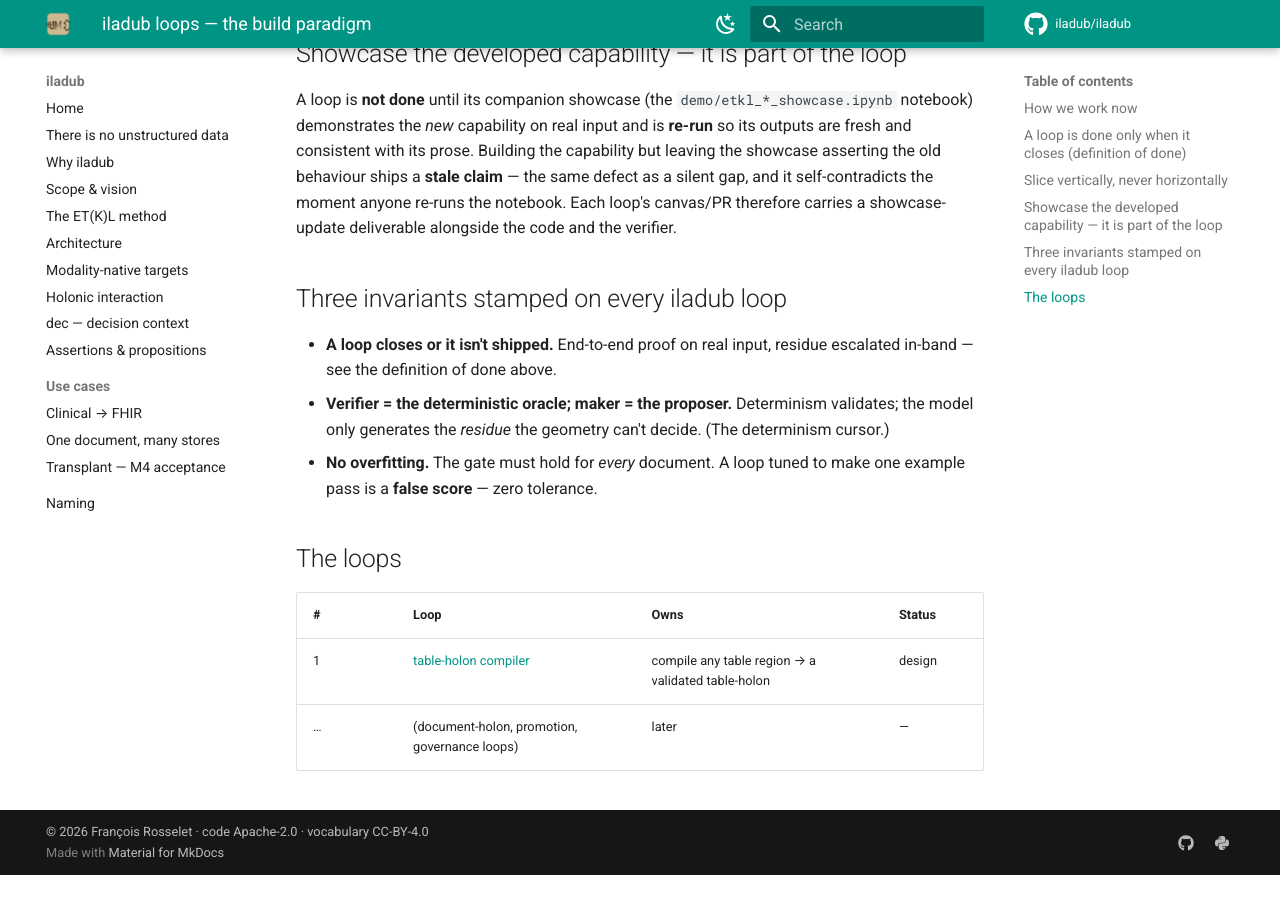
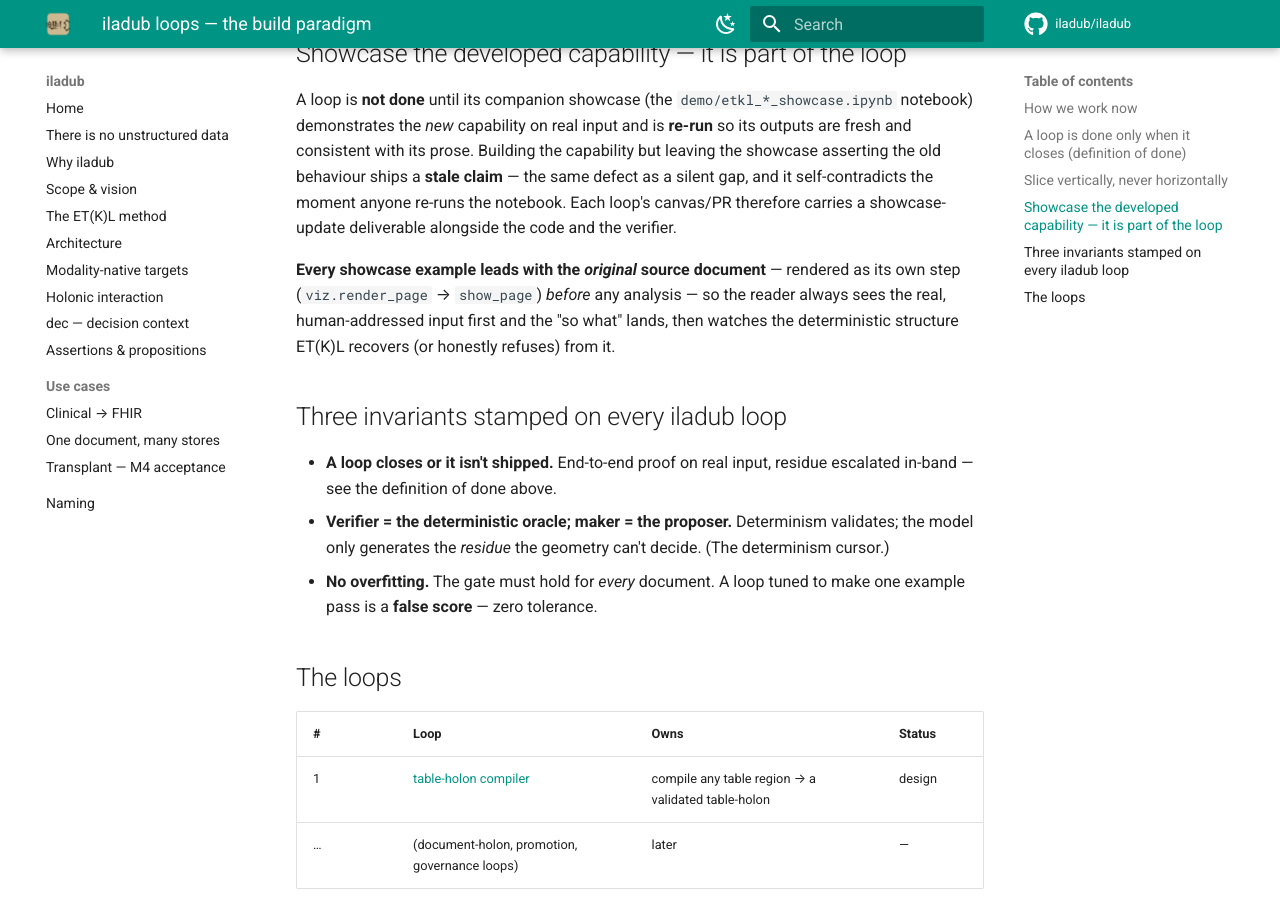
Before and after one commit to iladub/iladub, an MkDocs documentation site: the page built from docs/loops/README.md, in a window 1280 px wide and 900 px high, scrolled down 1831 px. Built offline with MkDocs 1.6.1 and Material for MkDocs 9.7.7, drawn with Linux system fonts in a browser that asks for light colours; comment, search, counter and statistics services are not loaded; before the commit the page ends 2706 px from its top, so only the background shows below that.

Commit message:
docs(loops): every showcase example leads with the original source document
Codifies the standing rule: render the original PDF as its own step before any
analysis, so the reader sees the real input first and the 'so what' lands.

Co-Authored-By: Claude Opus 4.8 (1M context) <noreply@anthropic.com>

```diff
--- a/docs/loops/README.md
+++ b/docs/loops/README.md
@@ -65,6 +65,11 @@ Building the capability but leaving the showcase asserting the old behaviour shi
 same defect as a silent gap, and it self-contradicts the moment anyone re-runs the notebook. Each loop's
 canvas/PR therefore carries a showcase-update deliverable alongside the code and the verifier.
 
+**Every showcase example leads with the *original* source document** — rendered as its own step
+(`viz.render_page` → `show_page`) *before* any analysis — so the reader always sees the real, human-addressed
+input first and the "so what" lands, then watches the deterministic structure ET(K)L recovers (or honestly
+refuses) from it.
+
 ## Three invariants stamped on every iladub loop
 
 - **A loop closes or it isn't shipped.** End-to-end proof on real input, residue escalated in-band — see
```
